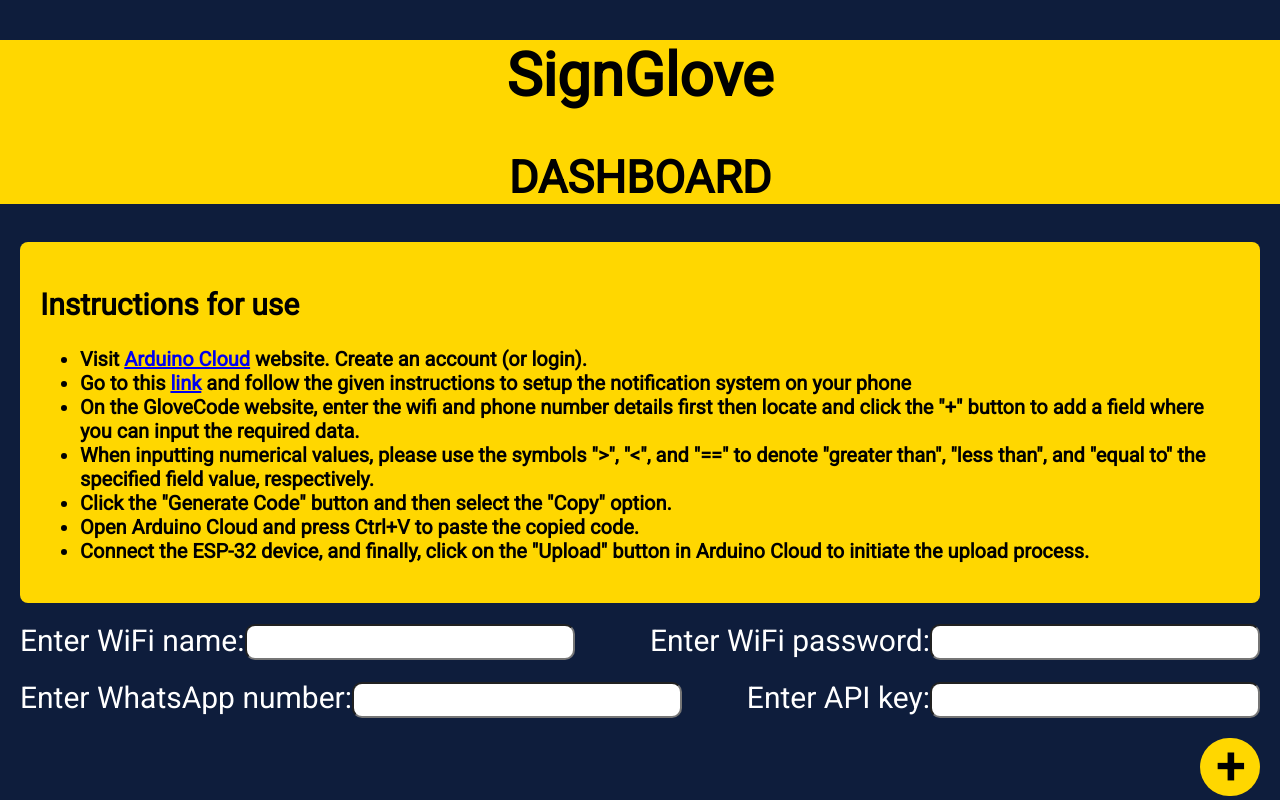
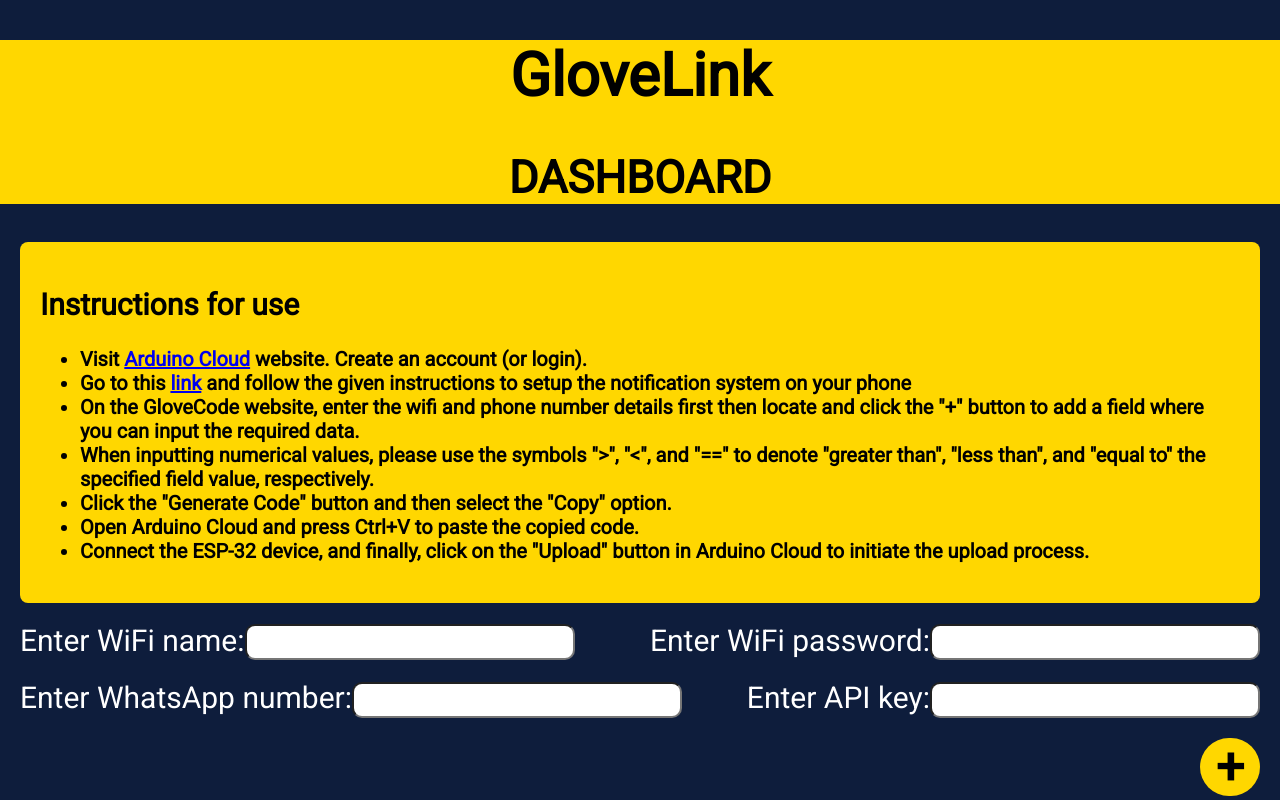
Before and after one commit to Abdul-Hafeez-Galib/GloveLink, a React (Create React App) app: page / in a window 1280 px wide. Shown: the top 800 px of the page. Built offline with nearby package versions, Linux system fonts and the light colour scheme.

Commit message:
Renamed some titles

```diff
--- a/public/index.html
+++ b/public/index.html
@@ -24,7 +24,7 @@
       work correctly both with client-side routing and a non-root public URL.
       Learn how to configure a non-root public URL by running `npm run build`.
     -->
-    <title>React App</title>
+    <title>GloveLink</title>
   </head>
   <body>
     <noscript>You need to enable JavaScript to run this app.</noscript>
--- a/src/App.js
+++ b/src/App.js
@@ -245,7 +245,7 @@ function App() {
   return (
     <div className="App">
       <div className="app-header">
-        <h1 className="heading">SignGlove</h1>
+        <h1 className="heading">GloveLink</h1>
         <h2>DASHBOARD</h2>
       </div>
 
```
